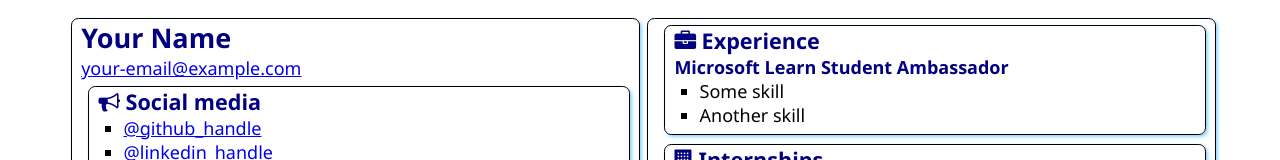
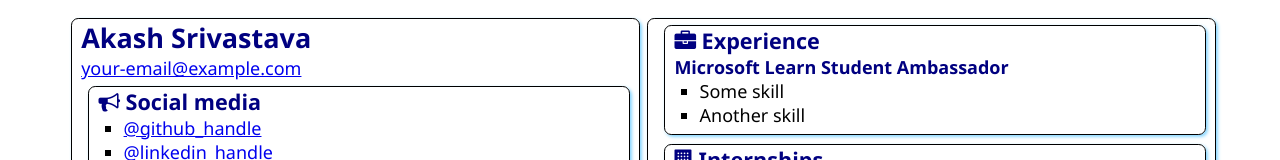
Before and after one commit to Akashsri3bi/SATechnicalOnboarding, a plain HTML site: page src/index.html in a window 1280 px wide. Shown: the top 160 px of the page. Drawn offline with Linux system fonts and the light colour scheme.

Commit message:
Added My Name

```diff
--- a/src/index.html
+++ b/src/index.html
@@ -12,7 +12,7 @@
 <body>
     <main>
         <article class="box">
-            <h1>Your Name</h1>
+            <h1>Akash Srivastava</h1>
             <div><a href="mailto:your.email@example.com">your-email@example.com</a></div>
 
             <section class="box">
```
